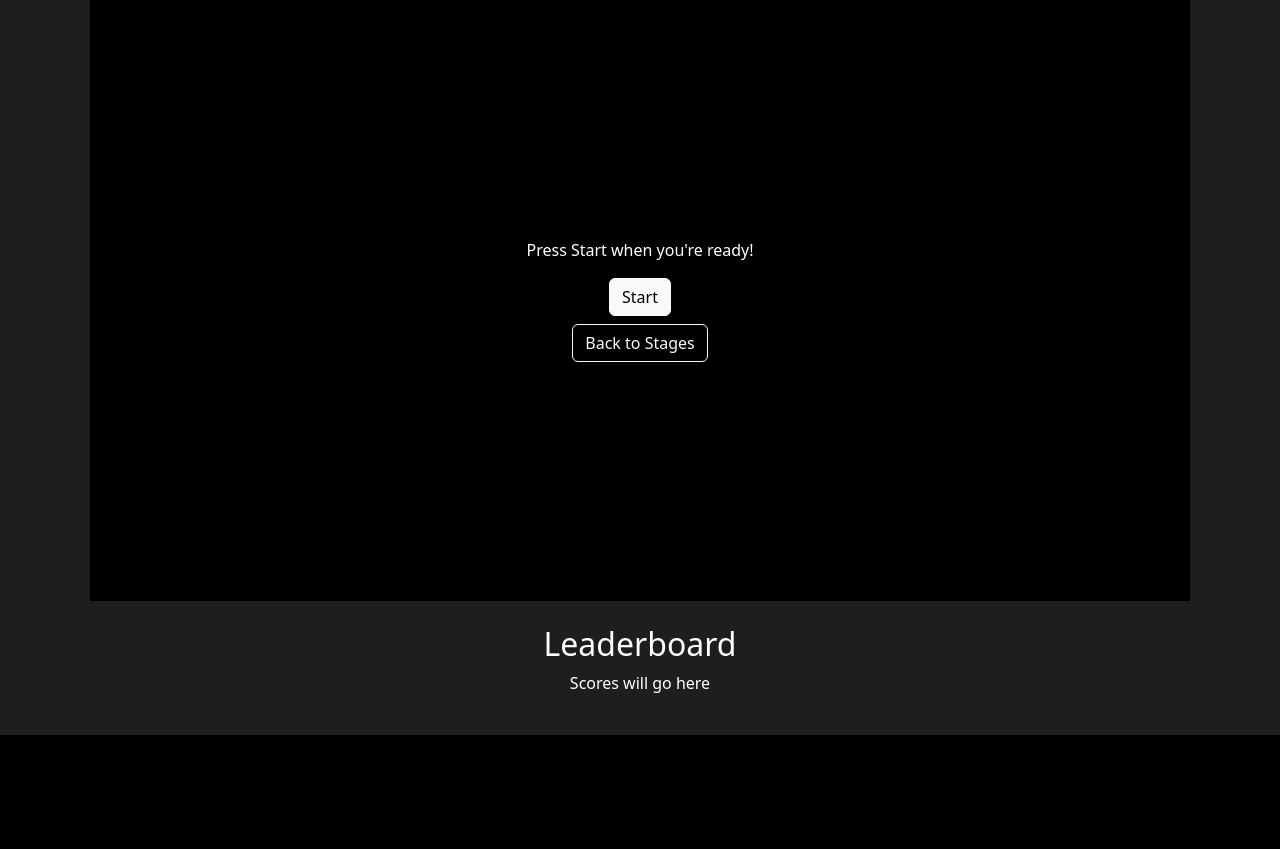
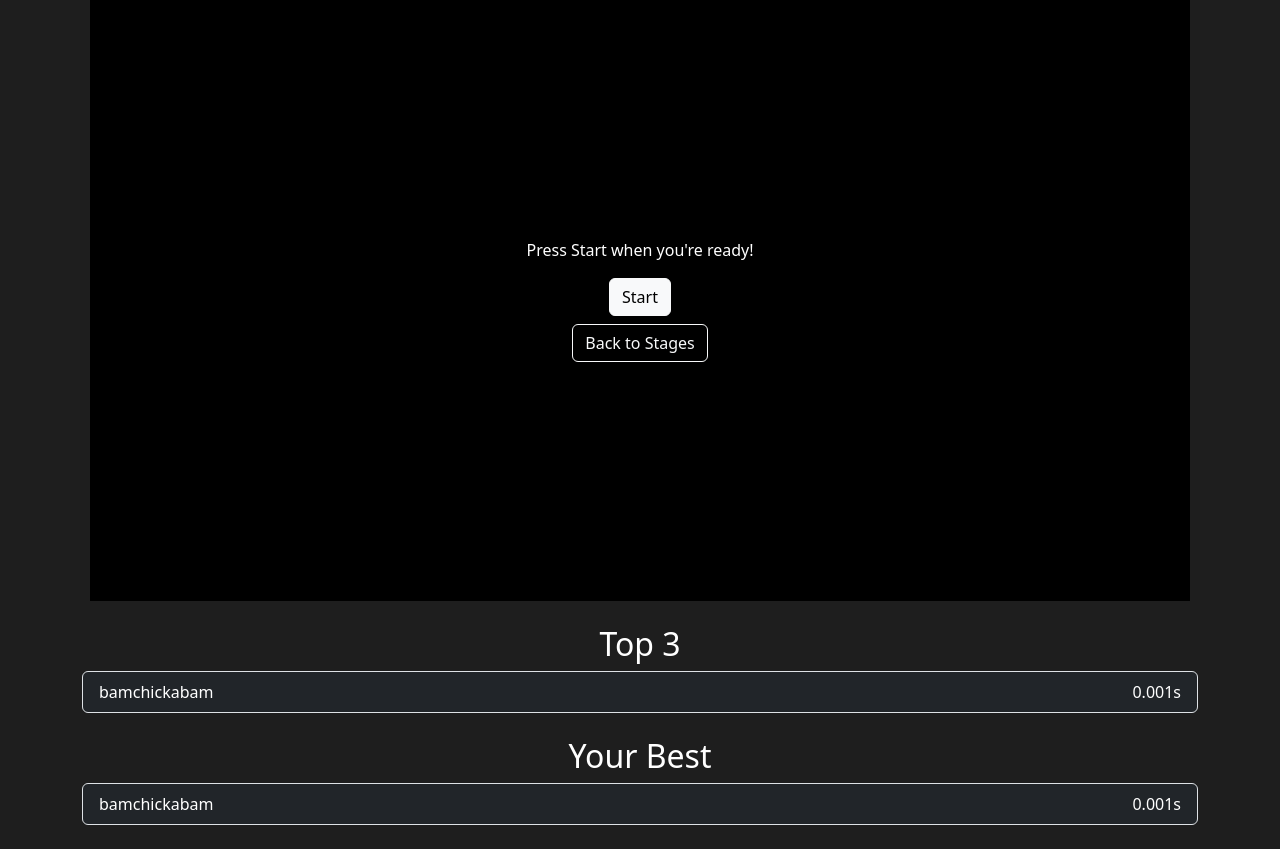
Before and after one commit to SmackyDahFrog/CITS3403-Project, a Flask app: page /game1 in a window 1280 px wide. Shown: the part 161-1010 px from the top of the page. Before the commit the page ends 896 px from the top, so only its background shows below. Run offline with Flask 3, Linux system fonts and the light colour scheme; a user stored in the database is signed in; tables that the repository leaves empty hold one stand-in row (values such as "Sample post").

Commit message:
Display Where's Wilson leaderboard

```diff
--- a/app/static/js/game1.js
+++ b/app/static/js/game1.js
@@ -42,12 +42,36 @@ wilson.addEventListener('click', () => {
     gameFinished = true;
     clearInterval(timerInterval);
 
-    const finalTime = (Date.now() - startTime) / 1000;
+    const finalTimeMS = (Date.now() - startTime);
+    const finalTime = finalTimeMS / 1000;
+
     timer.textContent = `Time: ${finalTime.toFixed(2)}s`;
+
+    submitResult(finalTimeMS);
 
     resultMessage.textContent= `You found Wilson in ${finalTime.toFixed(2)} seconds!`;
     resultOverlay.style.display = 'flex';
 });
+
+function submitResult(timeMS) {
+    const token = document.querySelector('meta[name="csrf-token"]')?.content || '';
+
+    fetch('/api/game1/runs', {
+        method: 'POST',
+        headers: {
+            'Content-Type': 'application/json',
+            'X-CSRFToken' : token
+        },
+        body: JSON.stringify({ time_ms: timeMS })
+    })
+    .then(res => res.json())
+    .then(data => {
+        if (data && data.is_new_best) {
+            setTimeout(() => window.location.reload(), 1500);
+        }
+    })
+    .catch(() => {});
+}
 
 function setWilsonPosition() {
     const randomIndex = Math.floor(Math.random() * wilsonPositions.length);
--- a/app/templates/game1.html
+++ b/app/templates/game1.html
@@ -4,6 +4,7 @@
     <head>
         <meta charset="UTF-8">
         <meta name="viewport" content="width=device-width, initial-scale=1.0">
+        <meta name="csrf-token" content="{{ csrf_token() }}">
         <title>Where's Wilson</title>
         <link href="https://cdn.jsdelivr.net/npm/bootstrap@5.3.8/dist/css/bootstrap.min.css" rel="stylesheet">
         <link rel="stylesheet" href="{{ url_for('static', filename='css/game1.css') }}">
@@ -45,8 +46,30 @@
             </div>
 
             <div class="mt-4">
-                <h2>Leaderboard</h2>
-                <p>Scores will go here</p>
+                <h2>Top 3</h2>
+                <ol class="list-group">
+                    {% for run, user in top_scores %}
+                    <li class="list-group-item bg-dark text-white d-flex justify-content-between">
+                        <span>{{ user.display_name or user.username }}</span>
+                        <span>{{ '%.3f'|format(run.time_ms / 1000) }}s</span>
+                    </li>
+                    {% else %}
+                    <li class="list-group-item bg-dark text-white">No scores yet! Where's Wilson?</li>
+                    {% endfor %}
+                </ol>
+
+                <h2 class="mt-4">Your Best</h2>
+                <ul class="list-group">
+                    {% if personal_run %}
+                    <li class="list-group-item bg-dark text-white d-flex justify-content-between">
+                        <span>{{ current_user.display_name or current_user.username }}</span>
+                        <span>{{ '%.3f'|format(personal_run.time_ms / 1000) }}s</span>
+                    </li>
+
+                    {% else %}
+                    <li class="list-group-item bg-dark text-white">Looks like you haven't made any attempts! Find Wilson!</li>
+                    {% endif %}
+                </ul>
             </div>
 
         </div>
```
